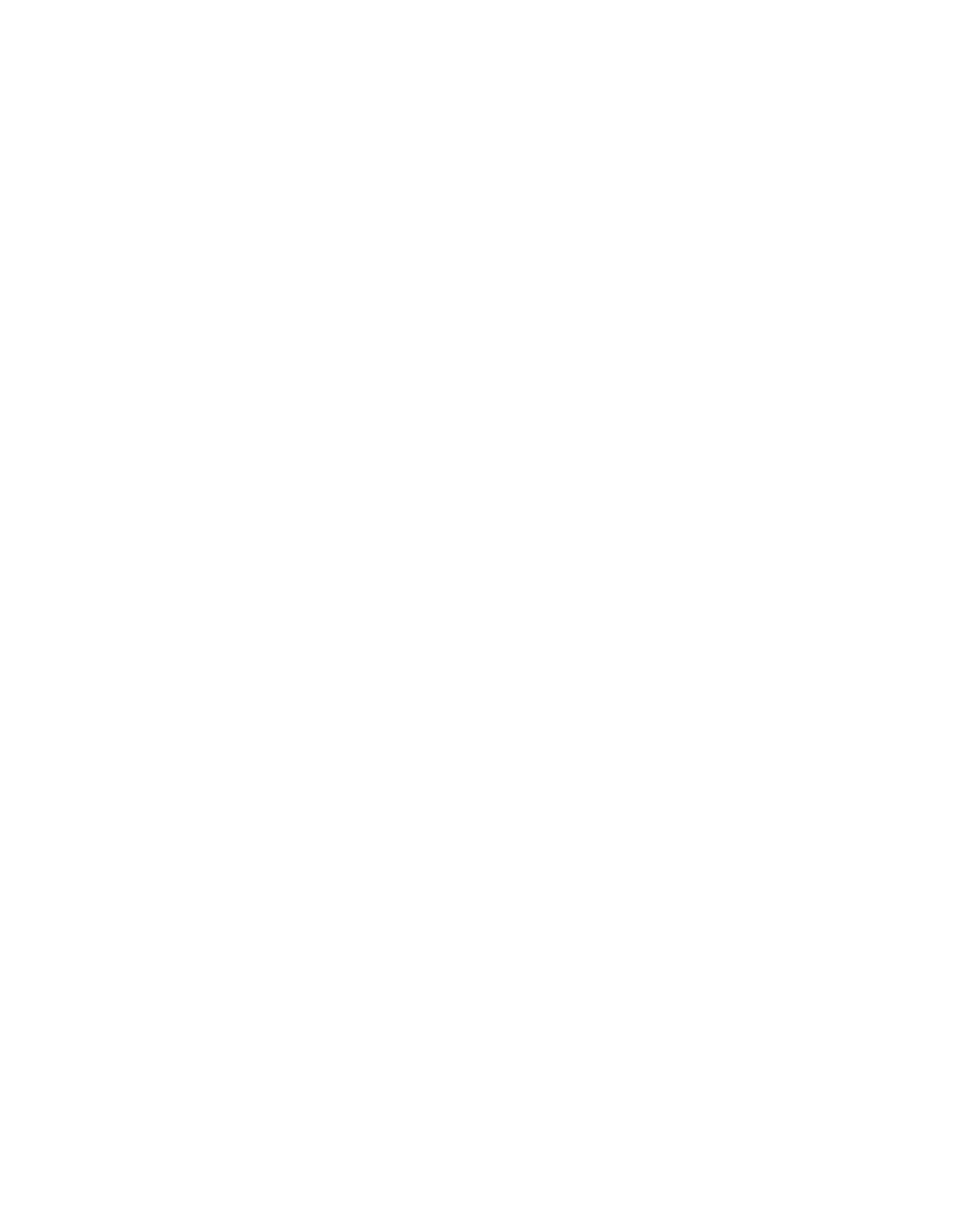
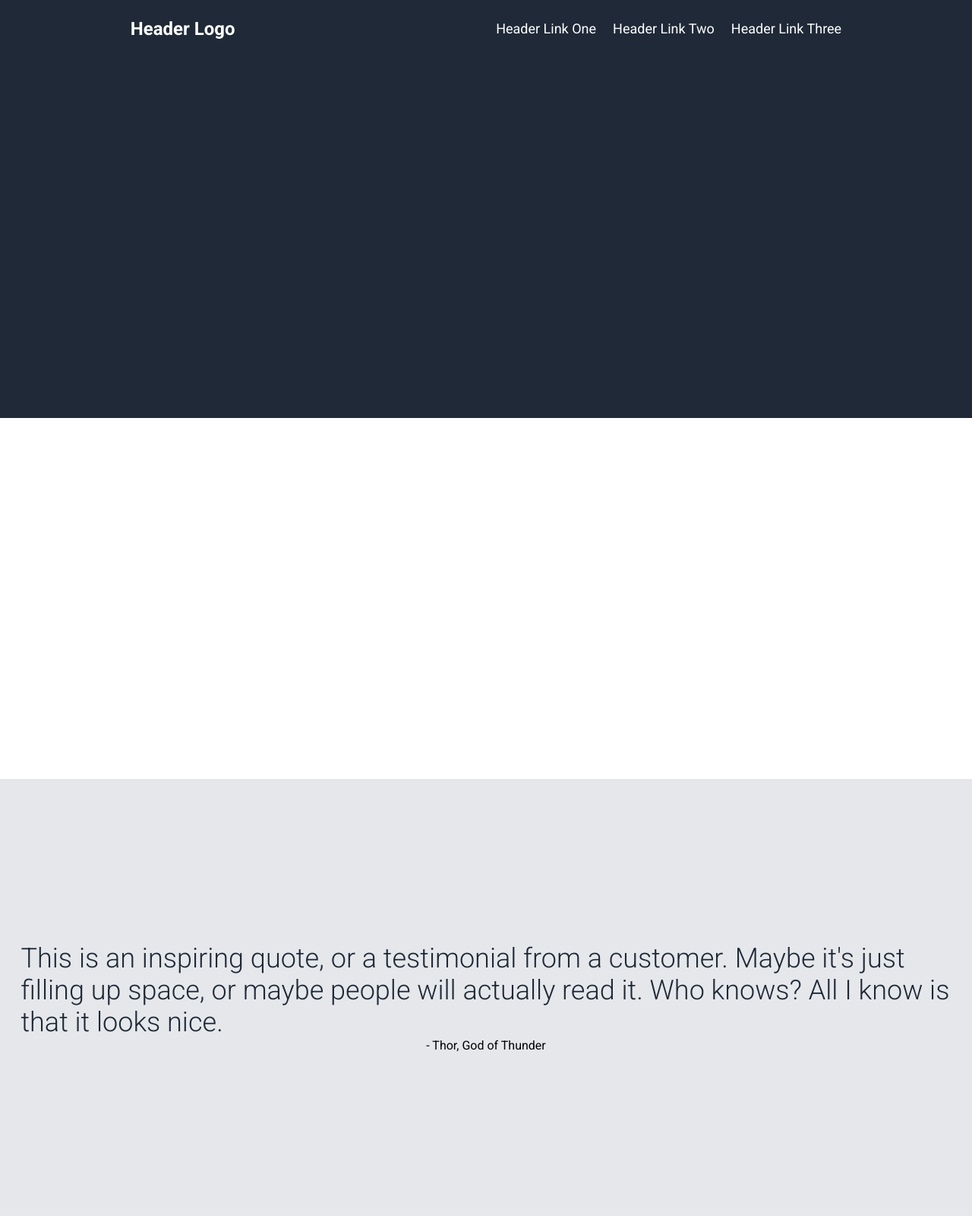
Before and after one commit to TaranSaini2005/Landing-Page, a plain HTML site: page index.html in a window 1280 px wide. Shown: the top 1604 px of the page at 76% size. Before the commit the page ends 800 px from the top, so only its background shows below. Drawn offline with Linux system fonts and the light colour scheme.

Commit message:
Add all sections

```diff
--- a/index.html
+++ b/index.html
@@ -7,6 +7,33 @@
     <link rel="stylesheet" href="style.css">
 </head>
 <body>
+    <div class="header-container">
+      <div class="header-title">Header Logo</div>
+      <div class="header-links">
+        <div class="header-link">Header Link One</div>
+        <div class="header-link">Header Link Two</div>
+        <div class="header-link">Header Link Three</div>
+      </div>
+    </div>
+
+    <div class="section-one">
+
+    </div>
+
+    <div class="section-two">
+
+    </div>
+
+    <div class="section-three">
+        <div class="section-three-quote">This is an inspiring quote, or a testimonial from a customer. Maybe it's just filling up space, or maybe people will actually read it. Who knows? All I know is that it looks nice.</div>
+        <div class="section-three-author">- Thor, God of Thunder</div>
+    </div>
+
+    <div class="section-four">
+
+    </div>
+
+    <div class="footer">Copyright The Odin Project 2025</div>
 
 </body>
 </html>
--- a/style.css
+++ b/style.css
@@ -0,0 +1,75 @@
+@import url('https://fonts.googleapis.com/css2?family=Roboto:ital,wght@0,100..900;1,100..900&display=swap');
+
+body {
+  height: 100vh;
+  margin: 0;
+  overflow: scroll;
+  font-family: "Roboto", sans-serif;
+
+}
+
+.header-container, .footer, .section-one {
+    background-color: #1f2937;
+    color: white;
+}
+
+.header-container
+{
+    height: 75px;
+    display: flex;
+    justify-content: space-around;
+    align-items:  center;
+}
+
+.header-title
+{
+    font-size: 24px;
+    font-weight: bold;
+}
+
+.header-links
+{
+    font-size: 18px;
+    display: flex;
+    gap: 22px;
+}
+
+.section-one, .section-two
+{
+    height: 475px;
+
+}
+
+.section-three
+{
+    display: flex;
+    flex-direction: column;
+    flex-wrap:  wrap;
+    justify-content: center;
+    align-items:  center;
+    background-color: #e5e7eb;
+    height: 575px;
+}
+
+.section-three-quote
+{
+    width: 1225px;
+    font-size: 36px;
+    font-family: 'Roboto', sans-serif;
+    font-weight: 300;
+    color:  #1f2937;
+}
+
+.section-four
+{
+    height: 375px;
+}
+
+.footer
+{
+    font-size: 18px;
+    height: 75px;
+    display: flex;
+    justify-content: center;
+    align-items:  center;
+}
```
